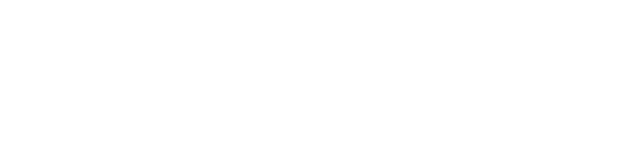
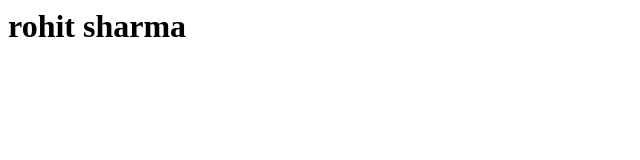
Before and after one commit to Badsahh-rb/git-demo, a plain HTML site: page index.html in a window 1280 px wide. Shown: the whole page, without its empty margins (0-640 px from the left). Drawn offline with Linux system fonts and the light colour scheme.

Commit message:
second commit

```diff
--- a/index.html
+++ b/index.html
@@ -5,6 +5,6 @@
 	<title>Sample Application</title>
 </head>
 <body>
-
+    <h1>rohit sharma </h1>
 </body>
 </html>
--- a/style.css
+++ b/style.css
@@ -1,3 +1,4 @@
 body{
 	background-color: black;
+	color:white;
 }
```
